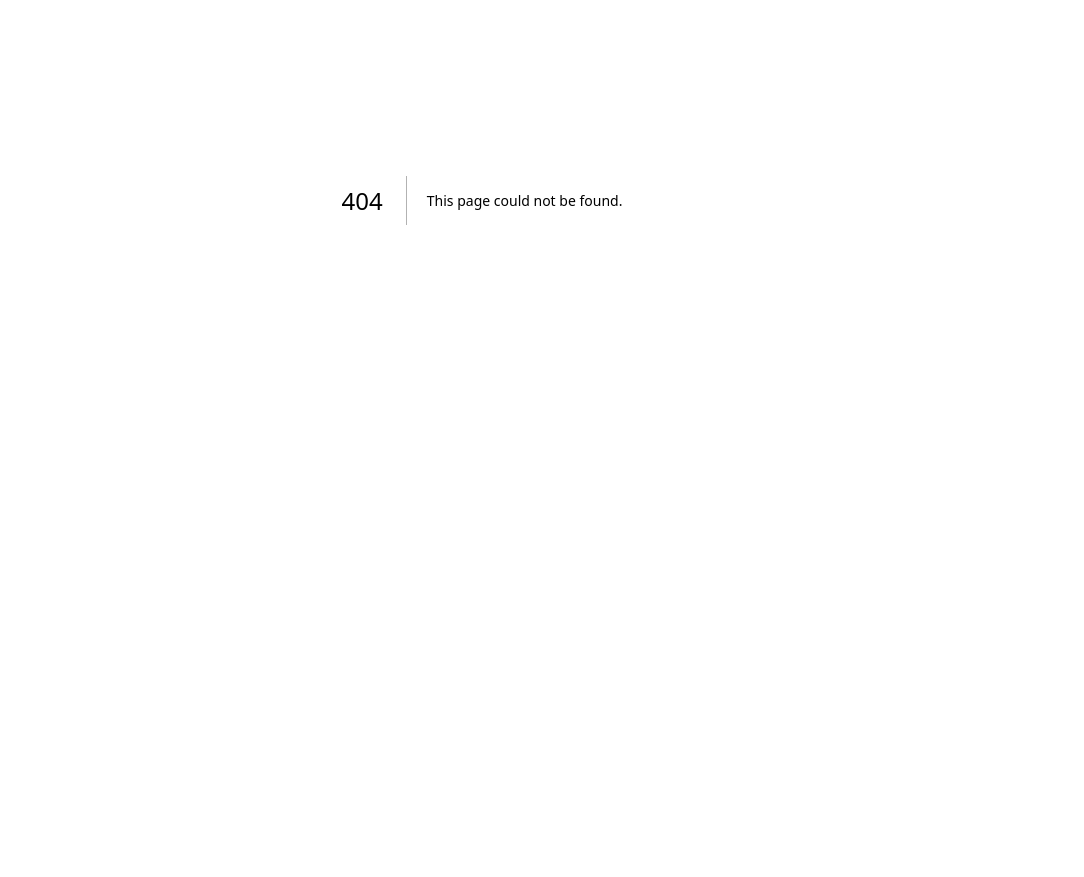
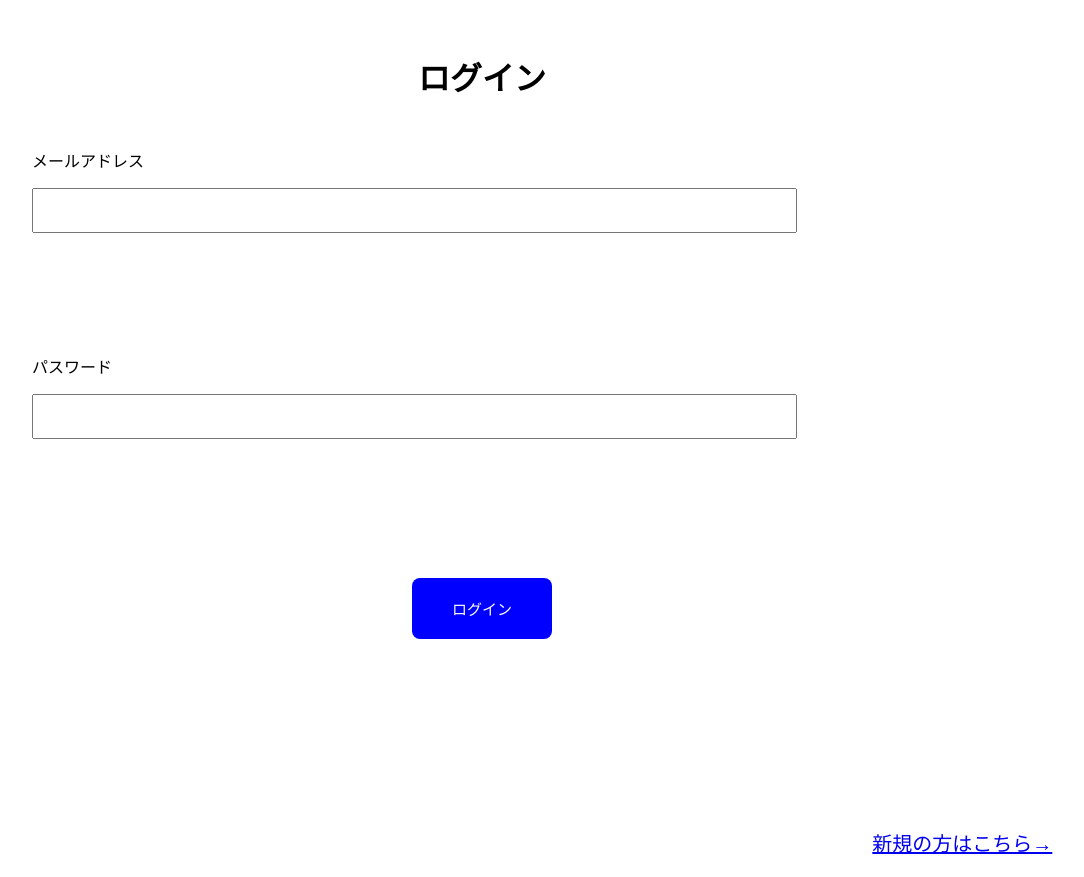
Before and after one commit to itc-s22020/QAapp-PBL, a Next.js app: page /login in a window 1280 px wide. Before the commit this address had no page. Shown: the part 200-1077 px from the top of the page, without its empty margins (158-1242 px from the left). Before the commit the page ends 800 px from the top, so only its background shows below. Built offline with nearby package versions, Linux system fonts and the light colour scheme.

Commit message:
ログイン機能の追加

```diff
--- /dev/null
+++ b/src/pages/login.js
@@ -0,0 +1,61 @@
+import Link from 'next/link';
+import styles from '../styles/login.module.css';
+import { useState } from 'react';
+
+
+export default function Login(){
+  const [selectedOption, setSelectedOption] = useState('');
+  const [selectedEmail, setSelectedEmail] = useState('');
+  const [selectedPassword, setSelectedPassword] = useState('');
+
+  const handleEmailChange = (e) => {
+    setSelectedEmail(e.target.value);
+  };
+
+  const handlePasswordChange = (e) => {
+    setSelectedPassword(e.target.value);
+  };
+
+  return (
+    <div className={styles.container}>
+      <h1 className={styles.h1}>ログイン</h1>
+        <div className={styles.content}>
+          <p>メールアドレス</p>
+          <input
+            className={styles.input1}
+            type="e-mail"
+            aria-label=".form-control-lg example"
+            value={selectedEmail}
+            onChange={handleEmailChange}
+            required
+          />
+          <p>パスワード</p>
+          <input
+            className={styles.input2}
+            type="password"
+            aria-label=".form-control-lg example"
+            value={selectedPassword}
+            onChange={handlePasswordChange}
+            required
+          />
+	</div>
+        <div className={styles.footer}>
+          <Link href="/login">
+            <button
+              type="submit"
+              id="button"
+              className={styles.blueButton}
+              disabled={!selectedEmail || !selectedPassword}
+            >
+            ログイン
+            </button>
+          </Link>
+	  <Link href="/signup">
+	    <div className={styles.p}>
+	      <p>新規の方はこちら→</p>
+	    </div>
+	  </Link>
+        </div>
+    </div>
+  )
+}
--- /dev/null
+++ b/src/styles/login.module.css
@@ -0,0 +1,41 @@
+.h1{
+        text-align: center;
+	margin-top: 20%;
+}
+
+.content{
+        padding: 12px 32px;
+        margin-left: 150px;
+}
+
+.input1{
+	padding: 13px;
+	width: 70%;
+	margin-bottom: 10%;
+}
+.input2{
+        padding: 13px;
+        width: 70%;
+}
+
+.footer {
+        margin-top: 10%;
+        text-align: center;
+}
+
+.p{
+	margin-top: 15%;
+	margin-left: 76%;
+	font-size: 20px;
+}
+
+.blueButton {
+  background-color: blue;
+  color: white;
+  border: none;
+  padding: 20px 40px;
+  cursor: pointer;
+  border: none;
+  border-radius: 8px;
+  font-size: 15px;
+}
```
